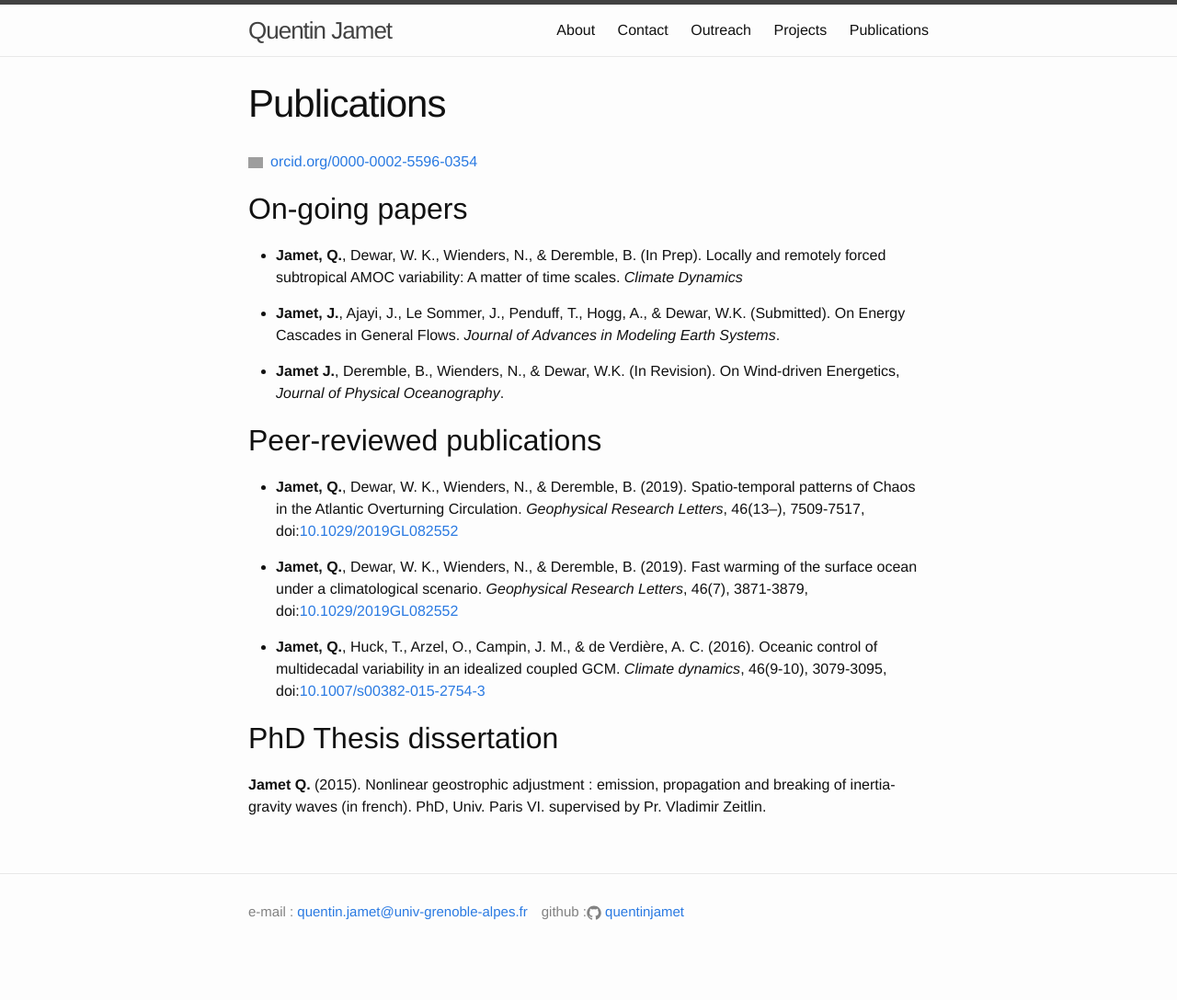
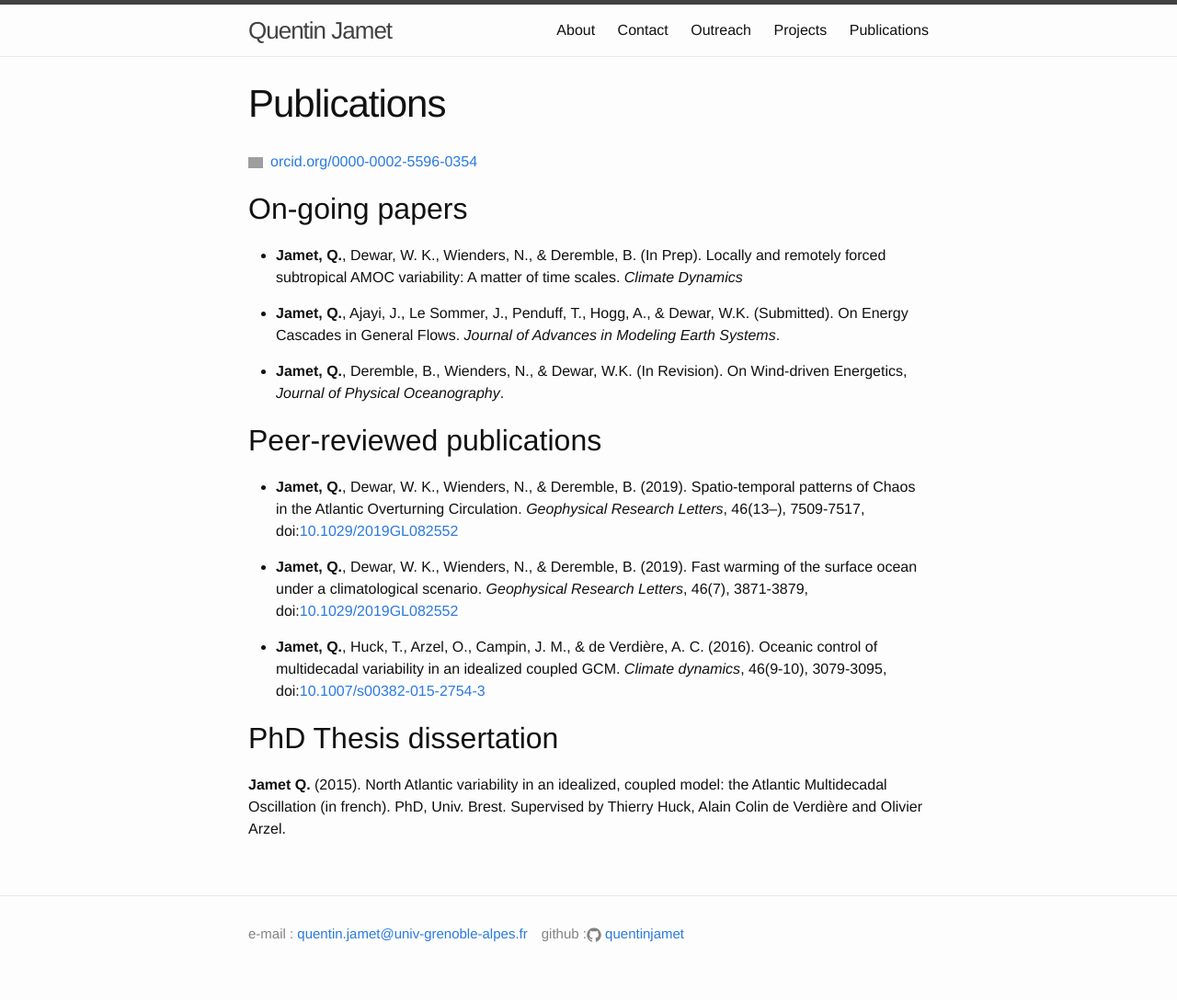
Before and after one commit to quentinjamet/quentinjamet.github.io, a Jekyll site: the page built from publications.md, in a window 1280 px wide. Shown: the whole page at 92% size. Built offline with Jekyll 4.4.1, drawn with Linux system fonts in a browser that asks for light colours; before the commit the page ends 1064 px from its top, so only the background shows below that; grey boxes are pictures that could not be loaded.

Commit message:
web page update

```diff
--- a/publications.md
+++ b/publications.md
@@ -10,9 +10,9 @@ permalink: /publications/
 ## On-going papers
  - **Jamet, Q.**, Dewar, W. K., Wienders, N., & Deremble, B. (In Prep). Locally and remotely forced subtropical AMOC variability: A matter of time scales. *Climate Dynamics*
 
- - **Jamet, J.**, Ajayi, J., Le Sommer, J., Penduff, T., Hogg, A., & Dewar, W.K. (Submitted). On Energy Cascades in General Flows. *Journal of Advances in Modeling Earth Systems*.
+ - **Jamet, Q.**, Ajayi, J., Le Sommer, J., Penduff, T., Hogg, A., & Dewar, W.K. (Submitted). On Energy Cascades in General Flows. *Journal of Advances in Modeling Earth Systems*.
 
- - **Jamet J.**, Deremble, B., Wienders, N., & Dewar, W.K. (In Revision). On Wind-driven Energetics, *Journal of Physical Oceanography*.
+ - **Jamet, Q.**, Deremble, B., Wienders, N., & Dewar, W.K. (In Revision). On Wind-driven Energetics, *Journal of Physical Oceanography*.
 
 ## Peer-reviewed publications
  - **Jamet, Q.**, Dewar, W. K., Wienders, N., & Deremble, B. (2019). Spatio-temporal patterns of Chaos in the Atlantic Overturning Circulation. *Geophysical Research Letters*, 46(13--), 7509-7517, doi:[10.1029/2019GL082552](https://doi.org/10.1029/2019GL082552)
@@ -22,4 +22,4 @@ permalink: /publications/
  - **Jamet, Q.**, Huck, T., Arzel, O., Campin, J. M., & de Verdière, A. C. (2016). Oceanic control of multidecadal variability in an idealized coupled GCM. *Climate dynamics*, 46(9-10), 3079-3095, doi:[10.1007/s00382-015-2754-3](https://doi.org/10.1007/s00382-015-2754-3)
 
 ## PhD Thesis dissertation
-**Jamet Q.**  (2015). Nonlinear geostrophic adjustment : emission, propagation and breaking of inertia-gravity waves (in french). PhD, Univ. Paris VI. supervised by Pr. Vladimir Zeitlin.
+**Jamet Q.**  (2015). North Atlantic variability in an idealized, coupled model: the Atlantic Multidecadal Oscillation  (in french). PhD, Univ. Brest. Supervised by Thierry Huck, Alain Colin de Verdière and Olivier Arzel.
```
